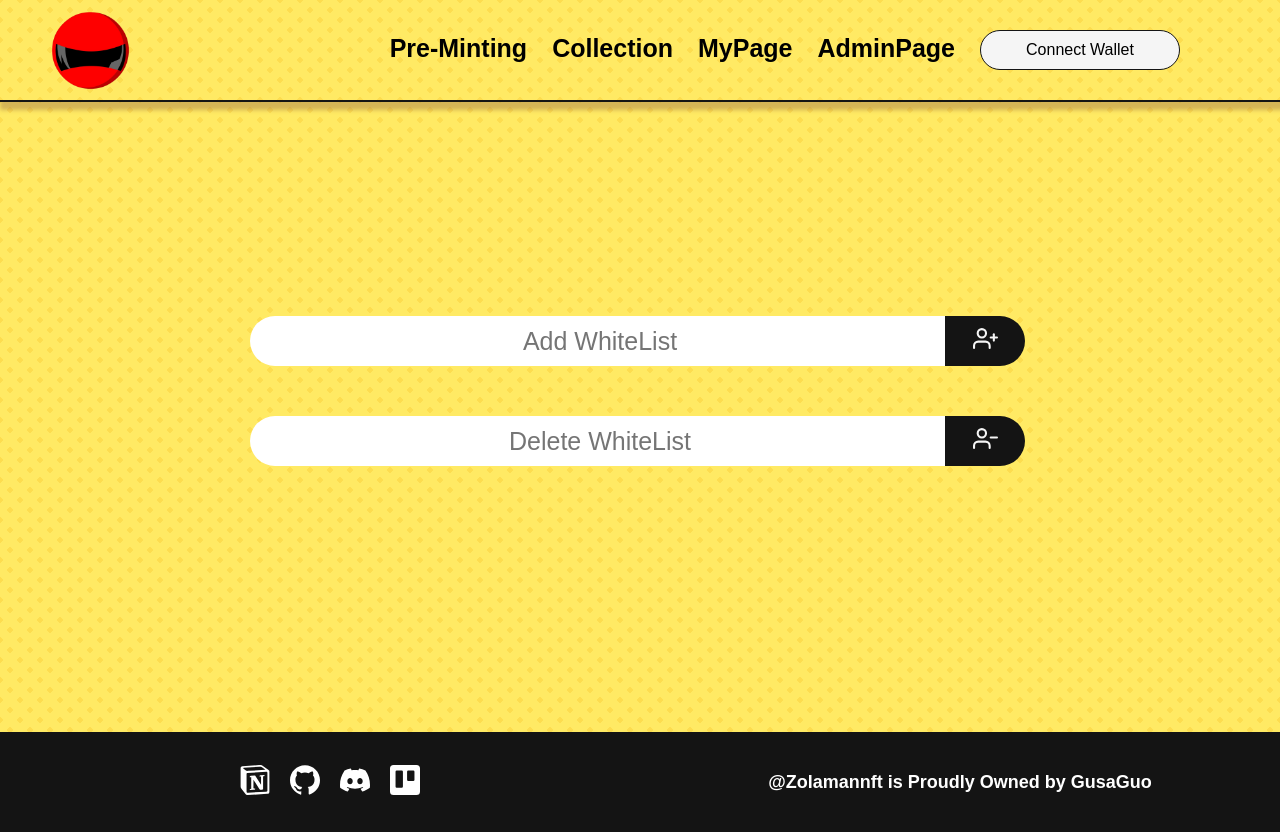
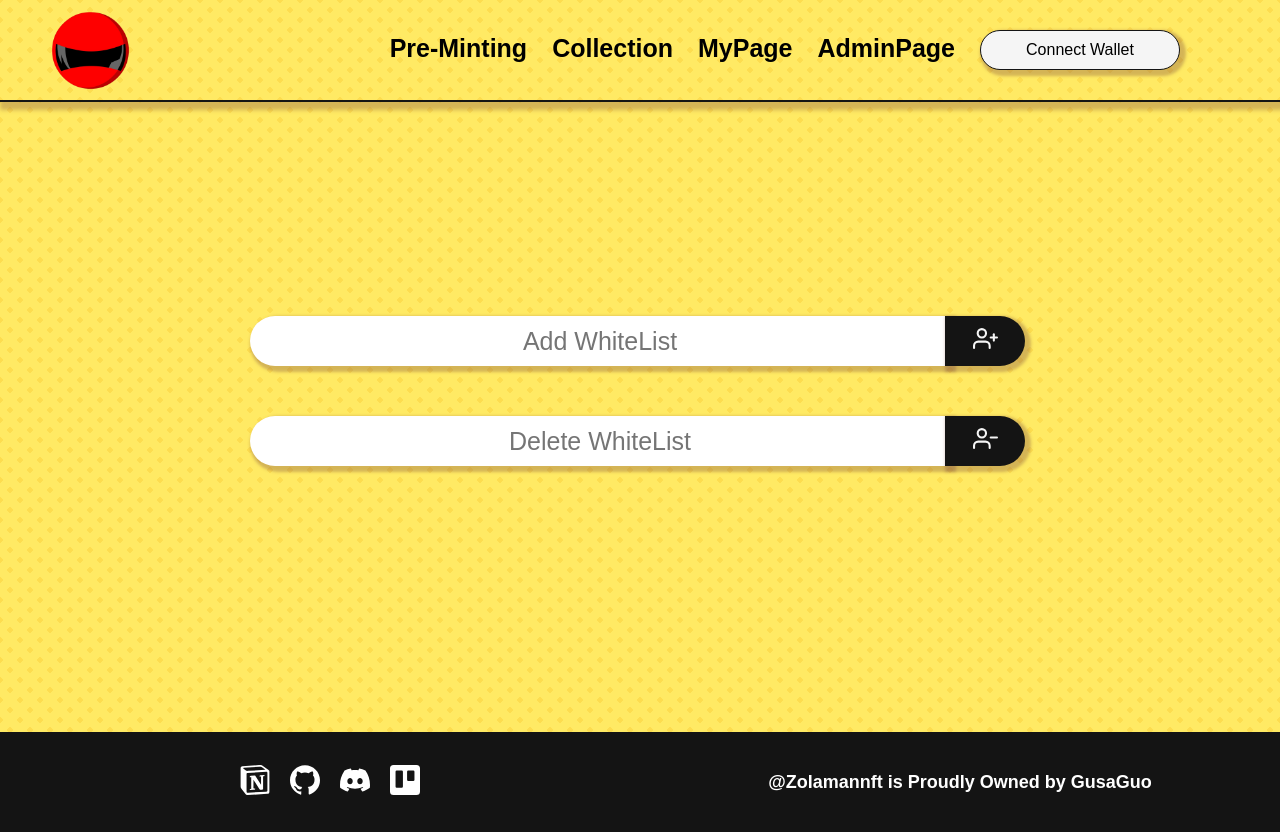
Before and after one commit to Kyungil-HashBrand-GusaGuo/NFT-Defi_Project, a React (Create React App) app in the folder frontend/: page /admin in a window 1280 px wide. Built offline with nearby package versions, Linux system fonts and the light colour scheme; a web font is replaced by a local one; what caver-js would draw is missing.

Commit message:
CSS : adminpage input & navBar button shadow effecc

```diff
--- a/frontend/src/components/global/Navbar.css
+++ b/frontend/src/components/global/Navbar.css
@@ -28,7 +28,6 @@
     display: flex;
     justify-content: flex-start;
     margin-left: 50px;
-
 }
 
 .Navbar .rightSide .links {
@@ -64,6 +63,7 @@
     border: 1px solid #141414;
     border-radius: 30px;
     /* margin-left: 15px; */
+    box-shadow: 3px 3px 3px 3px rgb(132 81 61 / 35%);
 }
 
 .Navbar .rightSide button:hover {
--- a/frontend/src/pages/AdminPage.css
+++ b/frontend/src/pages/AdminPage.css
@@ -24,6 +24,7 @@
     padding: 0 50px;
     font-size: 25px;
     text-align: center;
+    box-shadow: 3px 3px 3px 3px rgb(132 81 61 / 35%);
 }
 
 .adminButton {
@@ -39,6 +40,7 @@
     left: -5px;
     font-size: 25px;
     text-align: center;
+    box-shadow: 3px 3px 3px 3px rgb(132 81 61 / 35%);
 }
 
 @media only screen and (max-width: 819px) {
@@ -52,6 +54,7 @@
         padding: 0 50px;
         font-size: 25px;
         text-align: center;
+        box-shadow: 3px 3px 3px 3px rgb(132 81 61 / 35%);
     }
 
     .adminButton {
@@ -67,5 +70,6 @@
         left: -5px;
         font-size: 25px;
         text-align: center;
+        box-shadow: 3px 3px 3px 3px rgb(132 81 61 / 35%);
     }
 }
```
